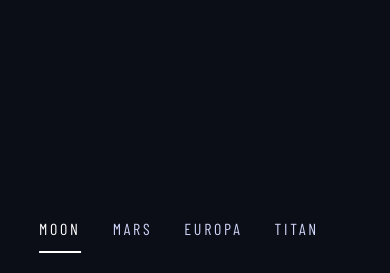
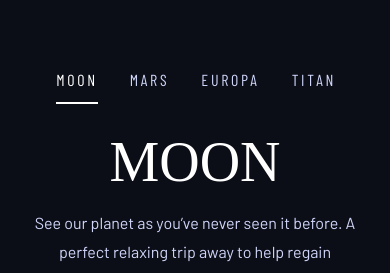
Before and after one commit to toramanarda/space-tourism, a React (Create React App) app: page /destination in a window 390 px wide. Shown: the part 152-425 px from the top of the page. Built offline with nearby package versions, Linux system fonts and the light colour scheme; the HTML template or start-up script is replaced by a standard one; a web font is replaced by a local one.

Commit message:
destination responsive mobile hatalar cozuldu

```diff
--- a/src/style/common.css
+++ b/src/style/common.css
@@ -155,13 +155,35 @@ body {
 
 @media (max-width: 599px) {
 
+    /* Homepage Start */
+
     .homepage {
         .home-text p {
             margin: 0 auto 119px;
-            font-size: 15px;
+            font-size: 10px;
         }
     }
 
+    /* Homepage End */
+
+    .container {
+        margin-top: 0;
+        padding-inline: 0px;
+    }
+
+    .destination-names {
+        left: 55%;
+    }
+
+    .destination-text {
+        padding: 32px 24px;
+    }
+
+    .subheading {
+        font-size: 15px;
+        padding-bottom: 40px;
+
+    }
 
 }
 
```
